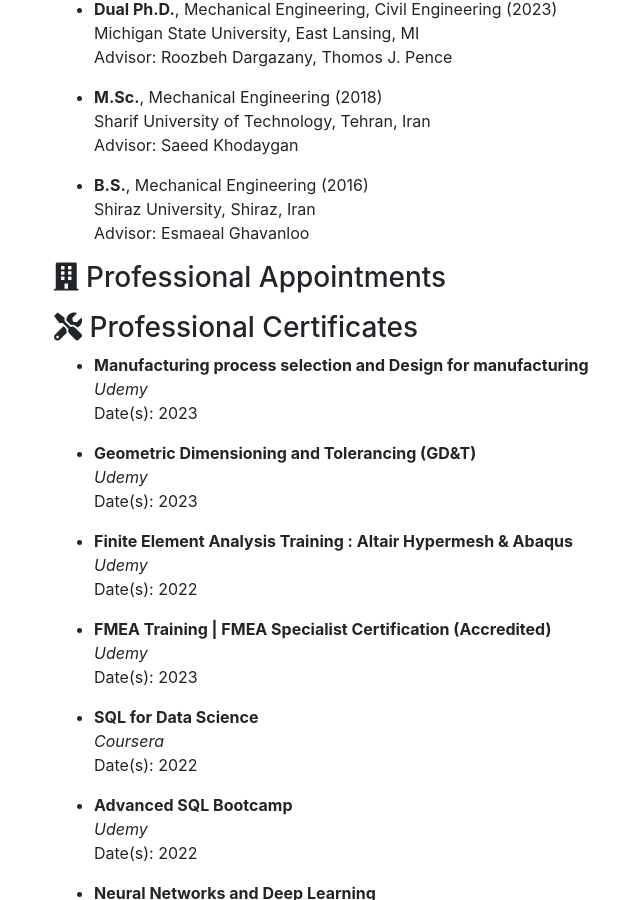
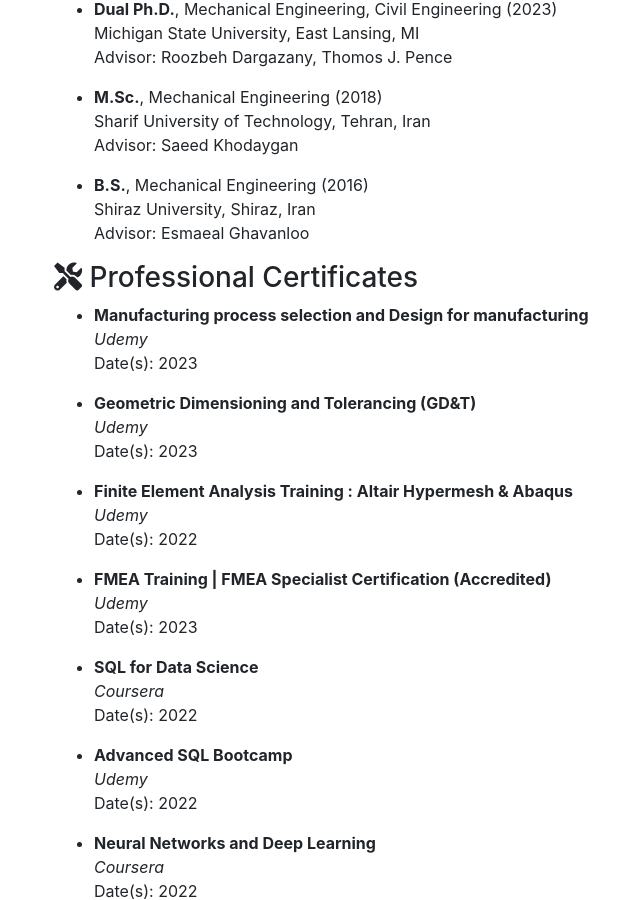
Before and after one commit to A-Ghaderi/Webpage, a Jekyll site: the page built from _pages/cv.md, in a window 1280 px wide and 900 px high, scrolled down 305 px. Shown: the whole window, without its empty margins (31-671 px from the left). Built offline with Jekyll 4.4.1, drawn with Linux system fonts in a browser that asks for light colours; nearby versions of some CDN libraries.

Commit message:
Update cv.html

```diff
--- a/_layouts/cv.html
+++ b/_layouts/cv.html
@@ -59,27 +59,6 @@ layout: default
     </div>
   </div>
 
-  <!-- Category - professional appointments -->
-  <div class="row" id="cv-professional-appointments">
-    <div class="col">
-      <h3>{{ site.data.icons.cv_professional_appointments_icon }} Professional Appointments</h3>
-      <ul>
-        {% for exp in site.data.cv_professional_appointments %}
-          <li><p>
-              {% if exp.institution %}
-                {{ exp.institution }} {% if exp.location %} - {{ exp.location }} {% endif %} <br/>
-              {% endif %}
-              {% if exp.position %}
-                {{ exp.position }}{% if exp.advisors %}, advisor(s): {{ exp.advisors }} {% endif %}
-                <br/>
-              {% endif %}
-              {% if exp.dates %} <i>{{ exp.dates }}</i> <br/> {% endif %}
-              {% if exp.description %} {{ exp.description }} <br/> {% endif %}
-          </p></li>
-        {% endfor %}
-      </ul>
-    </div>
-  </div>
 
   <!-- Category - workshops -->
   <div class="row" id="cv-workshops">
```
